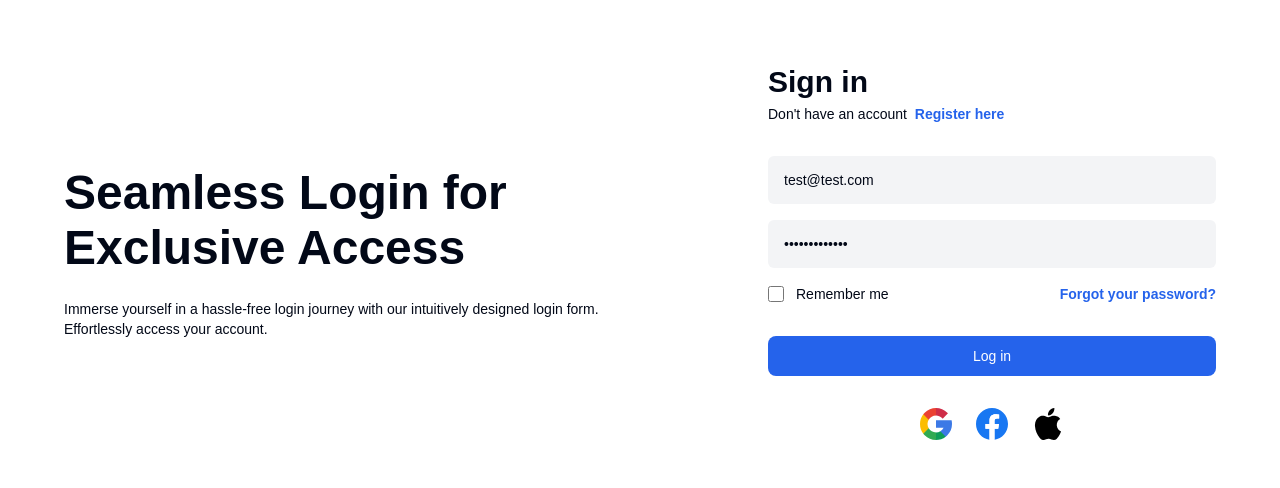
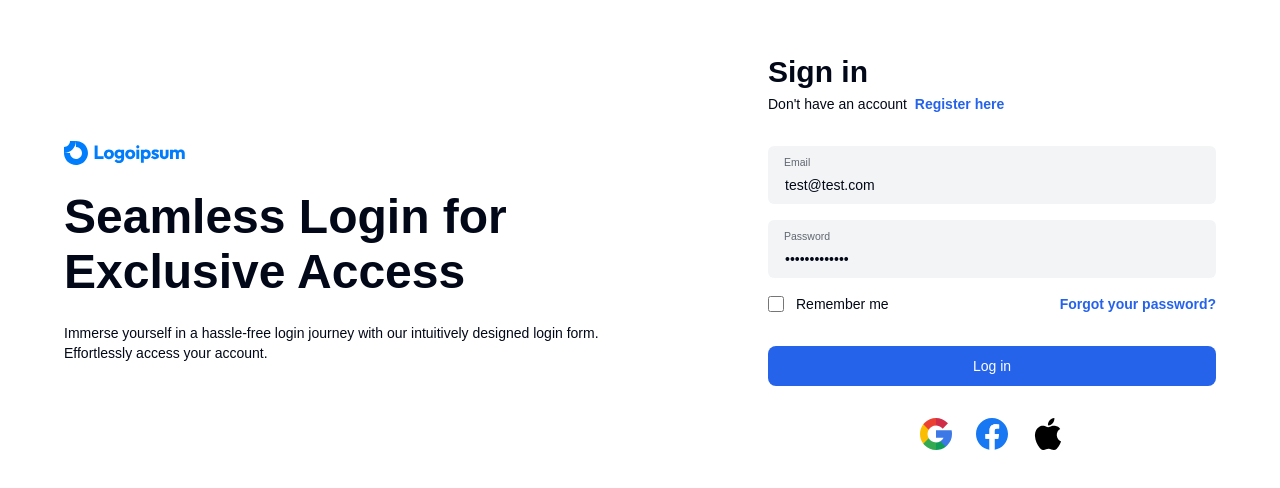
Before and after one commit to codersandipdas/admin-panel-template, a React (Vite) app: page /signin in a window 1280 px wide. Shown: the part 148-636 px from the top of the page. Built offline with nearby package versions, Linux system fonts and the light colour scheme.

Commit message:
updated input

```diff
--- a/src/index.css
+++ b/src/index.css
@@ -96,3 +96,12 @@ body {
   scrollbar-color: #bdbdbd transparent;
   scrollbar-color: hsl(var(--foreground) / 20%) transparent;
 }
+
+/* Change the white to any color */
+input:-webkit-autofill,
+input:-webkit-autofill:hover,
+input:-webkit-autofill:focus,
+input:-webkit-autofill:active {
+  transition: background-color 5000s ease-in-out 0s;
+  -webkit-text-fill-color: hsl(var(--primary)) !important;
+}
--- a/src/pages/signIn/SignIn.tsx
+++ b/src/pages/signIn/SignIn.tsx
@@ -22,7 +22,12 @@ const SignIn = () => {
       <div className='min-h-screen flex fle-col items-center justify-center py-6 px-4'>
         <div className='grid md:grid-cols-2 items-center gap-10 max-w-6xl w-full'>
           <div className='hidden md:block'>
-            <h2 className='lg:text-5xl text-4xl font-extrabold lg:leading-[55px]'>
+            <img
+              height={20}
+              className='h-[24px] w-auto'
+              src={'/assets/logo/logoipsum-297.svg'}
+            />
+            <h2 className='mt-6 lg:text-5xl text-4xl font-extrabold lg:leading-[55px]'>
               Seamless Login for Exclusive Access
             </h2>
             <p className='mt-6'>
@@ -44,27 +49,35 @@ const SignIn = () => {
             </p>
 
             <div className='space-y-4 mt-8'>
-              <div>
+              <div className='relative'>
                 <input
-                  name='email'
+                  id='email'
                   type='email'
-                  autoComplete='email'
-                  required
+                  className='bg-gray-100 dark:bg-gray-100/10 peer block w-full rounded-md px-4 pb-2 pt-7 border border-transparent focus:border-primary focus:ring-primary outline outline-transparent focus:outline-primary'
+                  placeholder=''
                   defaultValue='test@test.com'
-                  className='bg-gray-100 dark:bg-gray-100/10 w-full px-4 py-3.5 rounded-md outline-primary focus:bg-transparent'
-                  placeholder='Email address'
                 />
+                <label
+                  htmlFor='email'
+                  className='text-foreground/60 absolute left-4 top-[1.15rem] origin-[0] -translate-y-3 scale-75 duration-150 peer-placeholder-shown:translate-y-0 peer-placeholder-shown:scale-100 peer-focus:-translate-y-3 peer-focus:scale-75'
+                >
+                  Email
+                </label>
               </div>
-              <div>
+              <div className='relative'>
                 <input
-                  name='password'
+                  id='password'
                   type='password'
-                  autoComplete='current-password'
-                  required
+                  className='bg-gray-100 dark:bg-gray-100/10 peer block w-full rounded-md px-4 pb-2 pt-7 border border-transparent focus:border-primary focus:ring-primary outline outline-transparent focus:outline-primary'
+                  placeholder=''
                   defaultValue='test@test.com'
-                  className='bg-gray-100 dark:bg-gray-100/10 w-full px-4 py-3.5 rounded-md outline-primary focus:bg-transparent'
-                  placeholder='Password'
                 />
+                <label
+                  htmlFor='password'
+                  className='text-foreground/60 absolute left-4 top-[1.15rem] origin-[0] -translate-y-3 scale-75 duration-150 peer-placeholder-shown:translate-y-0 peer-placeholder-shown:scale-100 peer-focus:-translate-y-3 peer-focus:scale-75'
+                >
+                  Password
+                </label>
               </div>
               <div className='flex flex-wrap items-center justify-between gap-4'>
                 <div className='flex items-center'>
```
